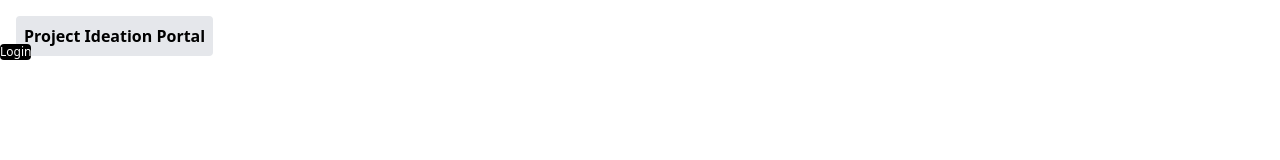
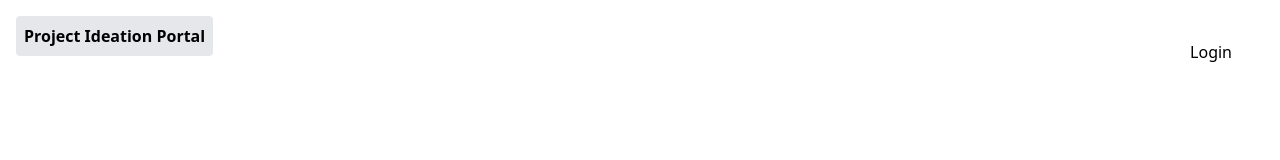
Before and after one commit to tm1722/ip-pip, a Next.js app: page / in a window 1280 px wide. Shown: the top 160 px of the page. Built offline with nearby package versions, Linux system fonts and the light colour scheme; no server answers.

Commit message:
fix: buttons on main page

```diff
--- a/app/page.tsx
+++ b/app/page.tsx
@@ -6,7 +6,9 @@ export default function Page() {
       <div className="absolute top-4 left-4 bg-gray-200 p-2 rounded">
         <span className="text-black font-bold">Project Ideation Portal</span>
       </div>
-      <UserButton />
+      <div className="absolute top-4 right-4">
+        <UserButton />
+      </div>
       <div className="w-screen h-screen flex flex-col justify-center items-center">
         <div className="flex space-x-3"></div>
       </div>
--- a/components/UserButton.tsx
+++ b/components/UserButton.tsx
@@ -2,6 +2,7 @@
 
 import { useEffect, useState } from 'react';
 import Link from 'next/link';
+import { FaUser, FaSignInAlt } from 'react-icons/fa';
 
 export function UserButton() {
   const [isLoggedIn, setIsLoggedIn] = useState<boolean | null>(null);
@@ -15,27 +16,25 @@ export function UserButton() {
       .catch(() => setIsLoggedIn(false));
   }, []);
 
-  if (isLoggedIn === null) return null; // Loading...
+  if (isLoggedIn === null) return null;
 
   return (
     <div className="absolute top-4 right-4">
       {isLoggedIn ? (
-        <Link href="/account" className="relative group">
-          <div className="w-6 h-6 bg-green-600 rounded-full flex items-center justify-center">
-            <span className="text-white font-bold">A</span>
-          </div>
-          <span className="absolute top-full mt-1 left-1/2 transform -translate-x-1/2 bg-black text-white text-xs rounded px-2 py-1 opacity-0 group-hover:opacity-100 transition-opacity">
-            Account
-          </span>
+        <Link
+          href="/protected"
+          className="bg-black text-white px-4 py-2 rounded hover:bg-gray-800 transition flex items-center gap-1.5"
+        >
+          <FaUser />
+          <span>Account</span>
         </Link>
       ) : (
-        <Link href="/login" className="relative group">
-          <div className="w-6 h-6 bg-gray-400 rounded-full flex items-center justify-center">
-            <span className="text-white font-bold">U</span>
-          </div>
-          <span className="absolute top-full mt-1 left-1/2 transform -translate-x-1/2 bg-black text-white text-xs rounded px-2 py-1 opacity-0 group-hover:opacity-100 transition-opacity">
-            Login
-          </span>
+        <Link
+          href="/login"
+          className="bg-gray-400 text-black px-4 py-2 rounded hover:bg-gray-500 transition flex items-center gap-2"
+        >
+          <FaSignInAlt className="text-white hover:text-gray-800" />
+          <span className="hidden hover:inline">Login</span>
         </Link>
       )}
     </div>
--- a/package.json
+++ b/package.json
@@ -20,6 +20,7 @@
     "postgres": "^3.4.3",
     "react": "^18.2.0",
     "react-dom": "^18.2.0",
+    "react-icons": "^5.5.0",
     "resend": "^4.5.1"
   },
   "devDependencies": {
```
Also changed, not shown: 1 other file (tests, documents, lock files or other folders).
